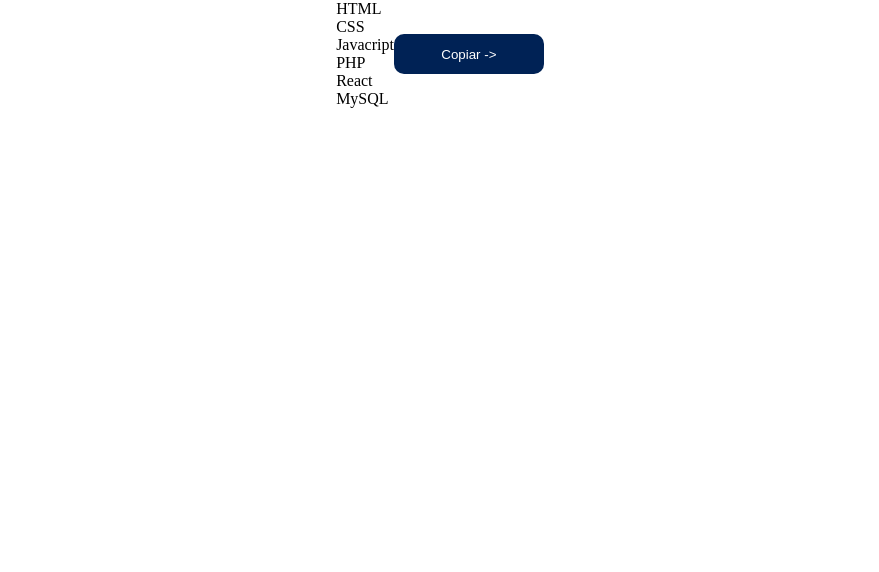
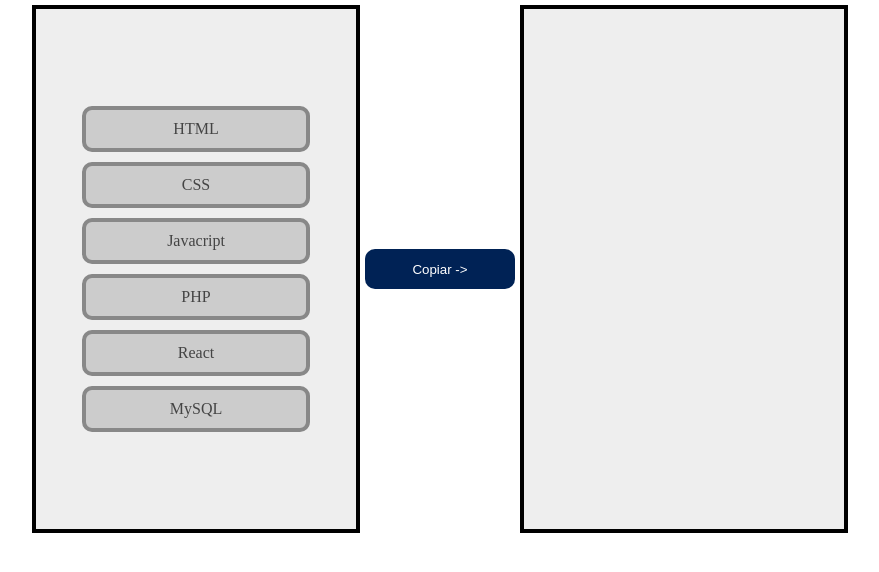
Before and after one commit to Henricknen/Javascript_Completo, a plain HTML site: page addEventListener_/index.html in a window 1280 px wide. Shown: the whole page, without its empty margins (200-1079 px from the left). Drawn offline with Linux system fonts and the light colour scheme.

Commit message:
manipulando_DOM_dando_continuidade_ao_sistema_passando_skills_selecionadas_de_container_para_outro_container

```diff
--- a/addEventListener_/css/style.css
+++ b/addEventListener_/css/style.css
@@ -20,4 +20,42 @@
     border-radius: 10px;
 }
 
-.cur
+.front, .back {
+    display: flex;
+    justify-content: center;
+    width: 200px;
+    border: 4px solid #888;
+    border-radius: 10px;
+    padding: 10px;
+    margin: 5px 0px;
+    cursor: pointer;
+}
+
+.selecionado {
+    background-color: 800 !important;
+    color: white !important;
+    border-color: #f00;
+}
+
+.hardskill {
+    background-color: #ccc;
+    color: #444;
+}
+
+#back {
+    background-color: #444;
+    color: #ccc;
+}
+
+.caixa {
+    border: 4px solid #000;
+    background-color: #eee;
+    padding: 10px;
+    display: flex;
+    flex-direction: column;
+    justify-content: center;
+    align-items: center;
+    margin: 5px;
+    height: 500px;
+    width: 300px;
+    }
--- a/addEventListener_/index.html
+++ b/addEventListener_/index.html
@@ -11,15 +11,17 @@
 
     <main>
         <div id = "caixa1" class = "caixa">
-            <div id = "skill1" class = "hardskill1">HTML</div>
-            <div id = "skill2" class = "hardskill2">CSS</div>
-            <div id = "skill3" class = "hardskill3">Javacript</div>
-            <div id = "skill4" class = "hardskill4">PHP</div>
-            <div id = "skill5" class = "hardskill5">React</div>
-            <div id = "skill6" class = "hardskill6">MySQL</div>
+            <div id = "front1" class = "hardskill front">HTML</div>
+            <div id = "front2" class = "hardskill front">CSS</div>
+            <div id = "back3" class = "hardskill back">Javacript</div>
+            <div id = "back4" class = "hardskill back">PHP</div>
+            <div id = "front5" class = "hardskill front">React</div>
+            <div id = "back6" class = "hardskill back">MySQL</div>
         </div>
+
         <button id = "btn_copiar">Copiar -></button>
-        <div id = "caixa2"></div>
+
+        <div id = "caixa2" class = "caixa"></div>
     </main>
 
     <script src = "js/script.js"></script>
--- a/addEventListener_/js/script.js
+++ b/addEventListener_/js/script.js
@@ -0,0 +1,19 @@
+const caixa1 = document.querySelector("#caixa1");       // pegando a caixa de origem
+const caixa2 = document.querySelector("#caixa2");           // pegando a caixa de destino
+const btn = document.querySelector("#btn_copiar");              // pegando o botão para copiar
+
+const hardSkills = [...document.querySelectorAll(".hardskill")];        // selecionando todas as "hardskills" (tanto front quanto back)
+
+hardSkills.map((el) => {        // utilizando 'map' para percorrrer todos elementos e adicionar o ouvinte de evento para cada "hardskill"
+    el.addEventListener("click", (evt) => {
+        const hardskill = evt.target; // Pegando o elemento clicado
+        hardskill.classList.toggle("selecionado"); // Adiciona ou remove a classe 'selecionado'
+    });
+});
+
+btn.addEventListener("click", () => {       // adicionando o ouvinte de evento para o botão
+    const skillSelecionadas = [...document.querySelectorAll(".selecionado")];       // pega todos os elementos com a classe 'selecionado'
+    skillSelecionadas.map((el) => {     // 'movendo' as skills selecionadas para a caixa2
+        caixa2.appendChild(el);
+    });
+});
```
